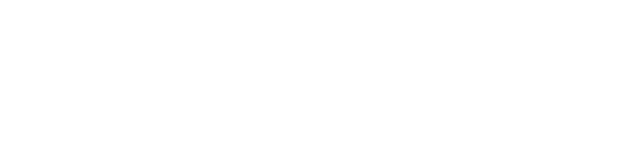
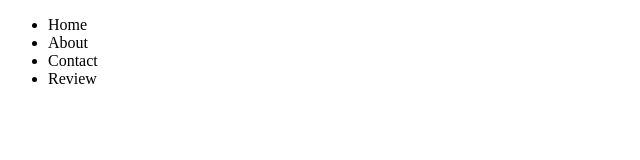
Before and after one commit to ahmed-at-github/teamCollab, a plain HTML site: page index.html in a window 1280 px wide. Shown: the whole page, without its empty margins (0-640 px from the left). Drawn offline with Linux system fonts and the light colour scheme.

Commit message:
nav faet added

```diff
--- a/index.html
+++ b/index.html
@@ -6,6 +6,14 @@
     <title>Document</title>
 </head>
 <body>
+    <nav>
+        <ul>
+            <li>Home</li>
+            <li>About</li>
+            <li>Contact</li>
+            <li>Review</li>
+        </ul>
+    </nav>
 
 </body>
 </html>
```
